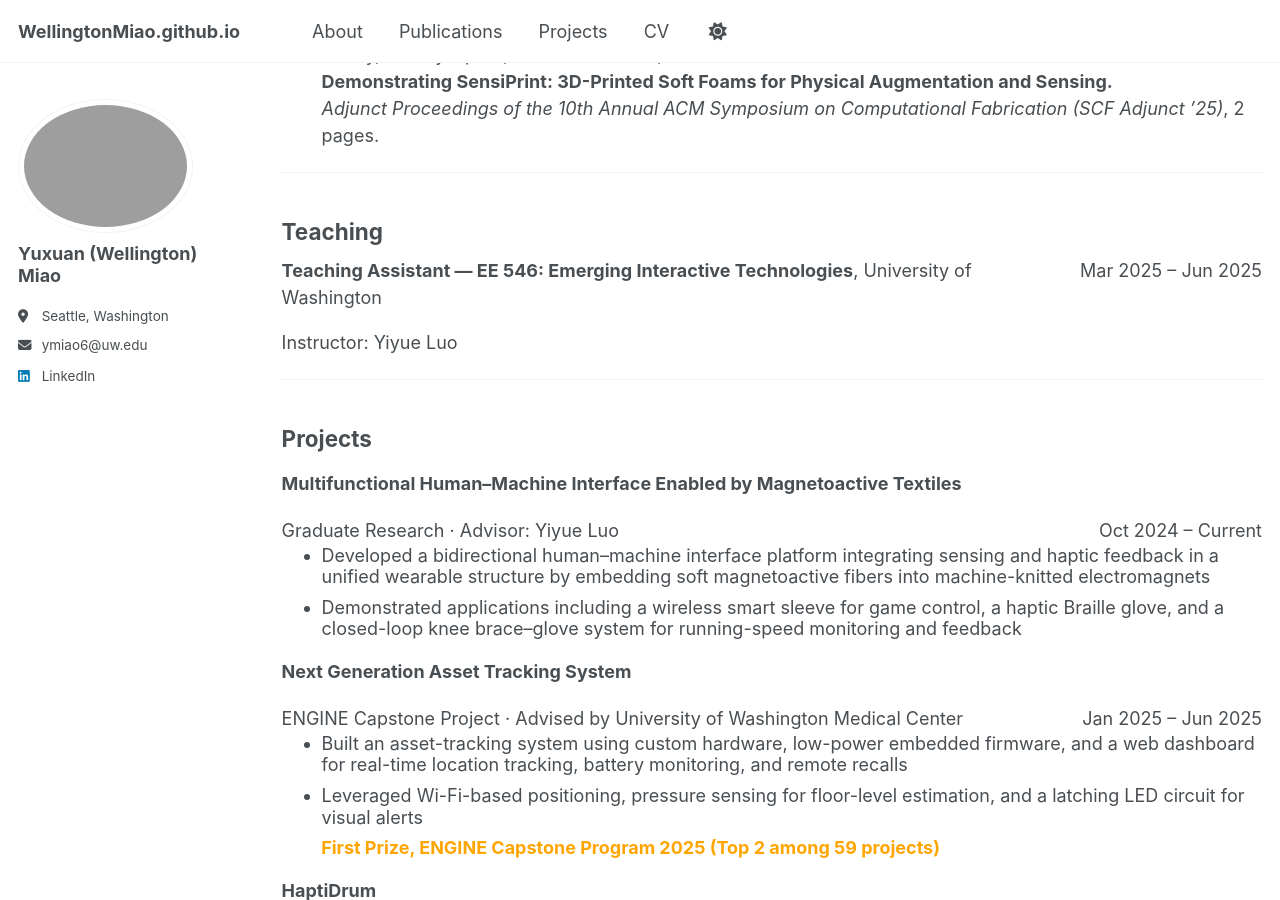
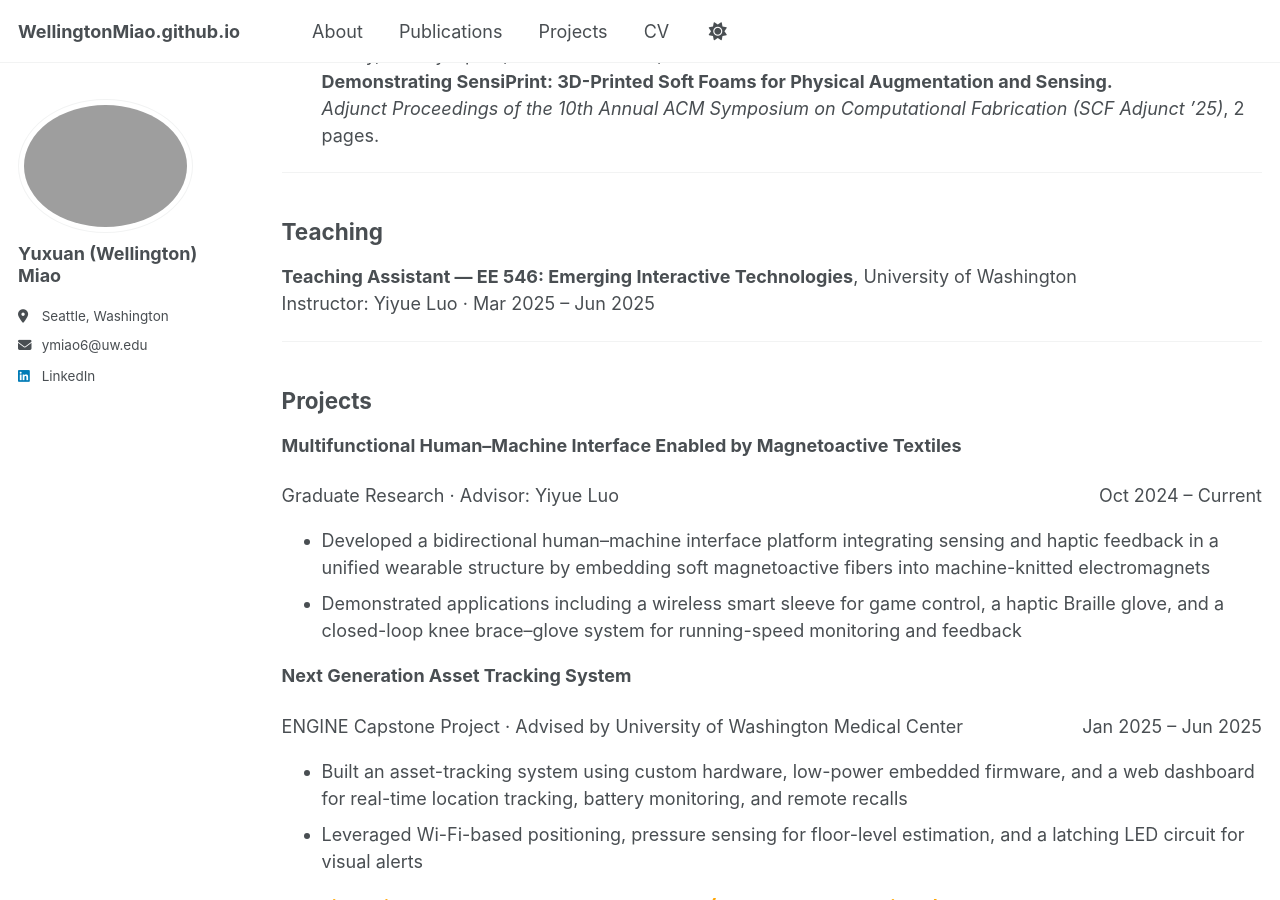
Before and after one commit to WellingtonMiao/WellingtonMiao.github.io, a Jekyll site: the page built from _pages/cv.md, in a window 1280 px wide and 900 px high, scrolled down 768 px. Built offline with Jekyll 4.4.1, drawn with Linux system fonts in a browser that asks for light colours; a script that is not in the unit is left out.

Commit message:
Update cv.md

```diff
--- a/_pages/cv.md
+++ b/_pages/cv.md
@@ -11,7 +11,7 @@
 
 ## Education
 
-<div style="display:flex; justify-content:space-between; align-items:baseline; gap:1rem; width:100%; font-size:1.08em; line-height:1.35; margin-top:0.2rem;">
+<div style="display:flex; justify-content:space-between; align-items:baseline; gap:1rem; font-size:1.08em; line-height:1.35; margin-top:0.2rem;">
   <div><strong>University of Washington</strong>, Seattle, WA</div>
   <div style="white-space:nowrap;">Sep 2024 – Jun 2026</div>
 </div>
@@ -22,7 +22,7 @@
 - Wearable Intelligence Lab, Advised by Prof. Yiyue Luo
 - Ubicomp Lab, Advised by Prof. Shwetak Patel and PhD Student Jerry Cao
 
-<div style="display:flex; justify-content:space-between; align-items:baseline; gap:1rem; width:100%; font-size:1.08em; line-height:1.35; margin-top:0.8rem;">
+<div style="display:flex; justify-content:space-between; align-items:baseline; gap:1rem; font-size:1.08em; line-height:1.35; margin-top:0.8rem;">
   <div><strong>University of Macau</strong>, Taipa, Macau</div>
   <div style="white-space:nowrap;">Sep 2020 – Aug 2024</div>
 </div>
@@ -33,7 +33,7 @@
   <a href="https://hc.um.edu.mo/">Honours College Certificate Programme</a> (selective Honors College program)
 </div>
 
-<div style="display:flex; justify-content:space-between; align-items:baseline; gap:1rem; width:100%; font-size:1.08em; line-height:1.35; margin-top:0.8rem;">
+<div style="display:flex; justify-content:space-between; align-items:baseline; gap:1rem; font-size:1.08em; line-height:1.35; margin-top:0.8rem;">
   <div><strong>University of Rochester</strong>, Rochester, NY</div>
   <div style="white-space:nowrap;">Jan 2023 – May 2023</div>
 </div>
@@ -58,59 +58,50 @@
 
 ## Teaching
 
-<div style="display:flex; justify-content:space-between; align-items:baseline; gap:1rem; width:100%;">
-  <div><strong>Teaching Assistant — EE 546: Emerging Interactive Technologies</strong>, University of Washington</div>
-  <div style="white-space:nowrap;">Mar 2025 – Jun 2025</div>
-</div>
-Instructor: Yiyue Luo
+**Teaching Assistant — EE 546: Emerging Interactive Technologies**, University of Washington
+Instructor: Yiyue Luo · Mar 2025 – Jun 2025
 
 ---
 
 ## Projects
 
 **Multifunctional Human–Machine Interface Enabled by Magnetoactive Textiles**
-<div style="display:flex; justify-content:space-between; align-items:baseline; gap:1rem; width:100%; line-height:1.2; margin:0;">
+<div style="display:flex; justify-content:space-between; align-items:baseline; gap:1rem;">
   <div>Graduate Research · Advisor: Yiyue Luo</div>
   <div style="white-space:nowrap;">Oct 2024 – Current</div>
 </div>
-<ul style="margin-top:0.15rem; margin-bottom:0.25rem; line-height:1.2;">
-  <li>Developed a bidirectional human–machine interface platform integrating sensing and haptic feedback in a unified wearable structure by embedding soft magnetoactive fibers into machine-knitted electromagnets</li>
-  <li>Demonstrated applications including a wireless smart sleeve for game control, a haptic Braille glove, and a closed-loop knee brace–glove system for running-speed monitoring and feedback</li>
-</ul>
+- Developed a bidirectional human–machine interface platform integrating sensing and haptic feedback in a unified wearable structure by embedding soft magnetoactive fibers into machine-knitted electromagnets
+- Demonstrated applications including a wireless smart sleeve for game control, a haptic Braille glove, and a closed-loop knee brace–glove system for running-speed monitoring and feedback
 
 **Next Generation Asset Tracking System**
-<div style="display:flex; justify-content:space-between; align-items:baseline; gap:1rem; width:100%; line-height:1.2; margin:0;">
+<div style="display:flex; justify-content:space-between; align-items:baseline; gap:1rem;">
   <div>ENGINE Capstone Project · Advised by University of Washington Medical Center</div>
   <div style="white-space:nowrap;">Jan 2025 – Jun 2025</div>
 </div>
-<ul style="margin-top:0.15rem; margin-bottom:0.1rem; line-height:1.2;">
-  <li>Built an asset-tracking system using custom hardware, low-power embedded firmware, and a web dashboard for real-time location tracking, battery monitoring, and remote recalls</li>
-  <li>Leveraged Wi-Fi-based positioning, pressure sensing for floor-level estimation, and a latching LED circuit for visual alerts</li>
-</ul>
-<ul style="margin:0; padding-left:2.2em; list-style-type:none; line-height:1.2;">
+- Built an asset-tracking system using custom hardware, low-power embedded firmware, and a web dashboard for real-time location tracking, battery monitoring, and remote recalls
+- Leveraged Wi-Fi-based positioning, pressure sensing for floor-level estimation, and a latching LED circuit for visual alerts
+
+<ul style="margin:0; padding-left:2.2em; list-style-type:none;">
   <li><span style="color:#FFA500;"><strong>First Prize, ENGINE Capstone Program 2025 (Top 2 among 59 projects)</strong></span></li>
 </ul>
 
 **HaptiDrum**
-<div style="display:flex; justify-content:space-between; align-items:baseline; gap:1rem; width:100%; line-height:1.2; margin:0;">
+<div style="display:flex; justify-content:space-between; align-items:baseline; gap:1rem;">
   <div>Advanced Embedded System Capstone Project · Instructor: Shwetak Patel</div>
   <div style="white-space:nowrap;">Mar 2025 – Jun 2025</div>
 </div>
-<ul style="margin-top:0.15rem; margin-bottom:0.25rem; line-height:1.2;">
-  <li>Developed a wearable air-drumming system with high-frequency motion tracking and advanced haptics</li>
-  <li>Implemented precisely controlled electrical muscle stimulation (EMS) with hardware-level safety mechanisms to simulate realistic drumming sensations</li>
-</ul>
+- Developed a wearable air-drumming system with high-frequency motion tracking and advanced haptics
+- Implemented precisely controlled electrical muscle stimulation (EMS) with hardware-level safety mechanisms to simulate realistic drumming sensations
 
 **Miniaturized Rotational Probe for Magnetic Field Mapping**
-<div style="display:flex; justify-content:space-between; align-items:baseline; gap:1rem; width:100%; line-height:1.2; margin:0;">
+<div style="display:flex; justify-content:space-between; align-items:baseline; gap:1rem;">
   <div>Undergraduate Thesis · Advisor: Ka-Meng LEI</div>
   <div style="white-space:nowrap;">Aug 2023 – May 2024</div>
 </div>
-<ul style="margin-top:0.15rem; margin-bottom:0.1rem; line-height:1.2;">
-  <li>Developed a 25 mm² PCB-patterned microcoil assembly motor-rotated inside an NMR magnet bore to map spatial magnetic field distribution via induced EMF measurements</li>
-  <li>Reduced temperature sensitivity; achieved agreement with traditional methods within 0.5%</li>
-</ul>
-<ul style="margin:0; padding-left:2.2em; list-style-type:none; line-height:1.2;">
+- Developed a 25 mm² PCB-patterned microcoil assembly motor-rotated inside an NMR magnet bore to map spatial magnetic field distribution via induced EMF measurements
+- Reduced temperature sensitivity; achieved agreement with traditional methods within 0.5%
+
+<ul style="margin:0; padding-left:2.2em; list-style-type:none;">
   <li><span style="color:#FFA500;"><strong>Dean’s Honor List for Undergraduate Thesis</strong></span></li>
 </ul>
 
```
